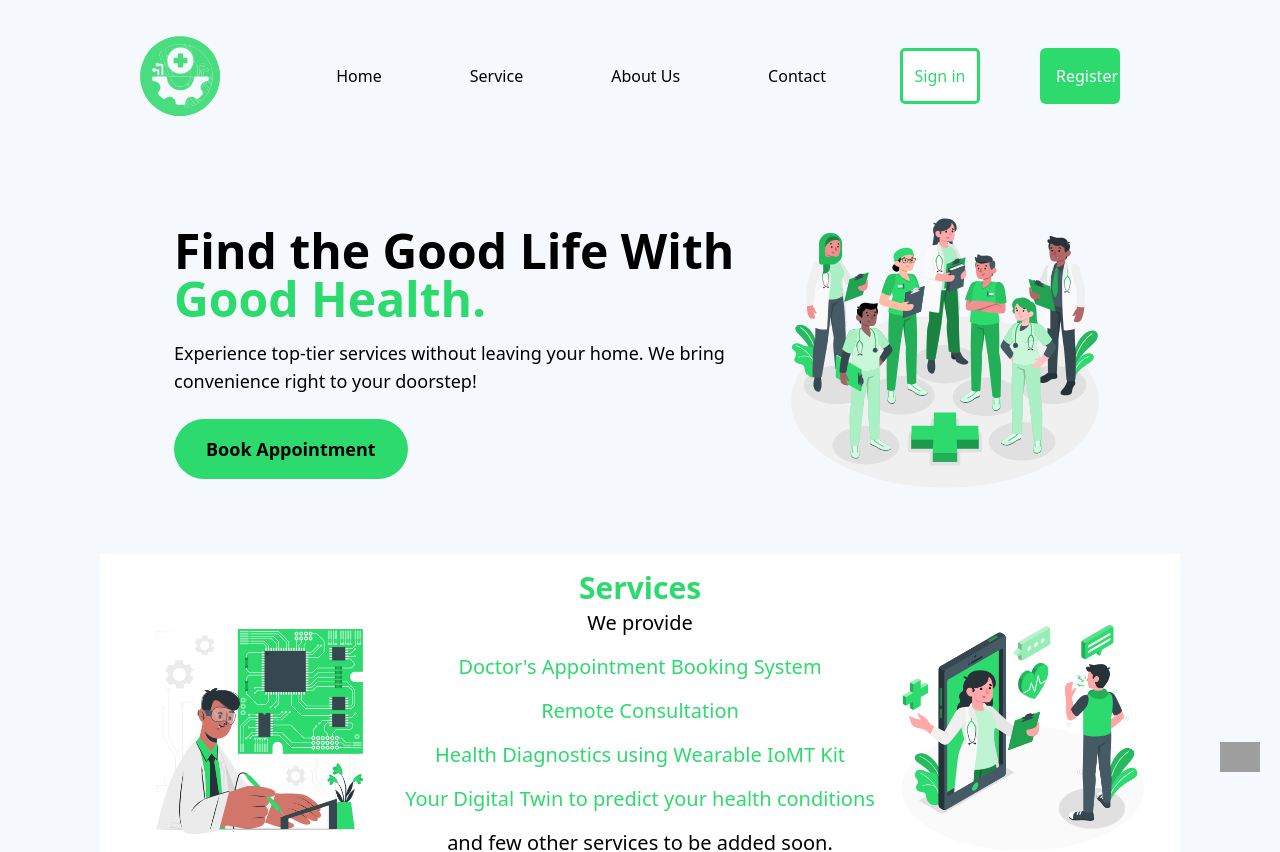
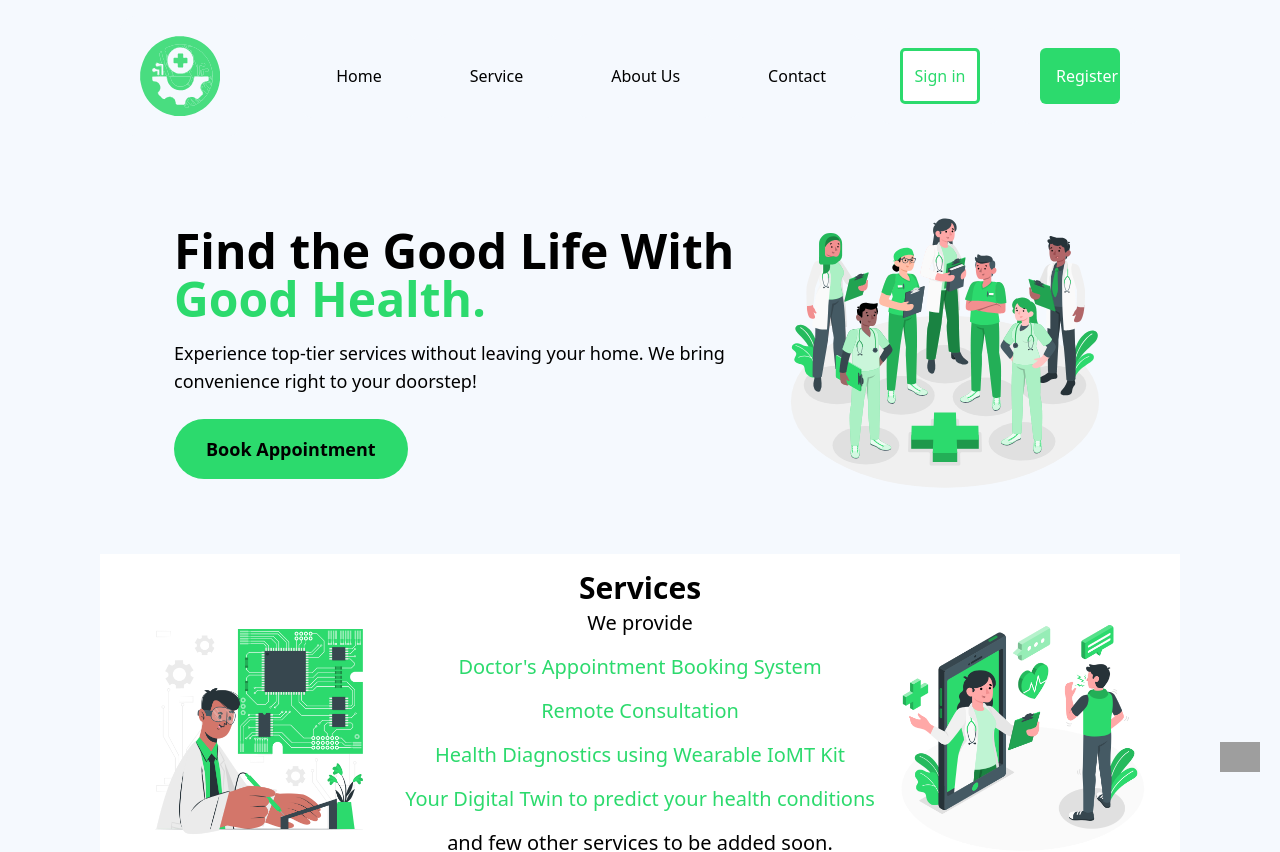
Before and after one commit to ReactersInc/telemedicine-frontend, a React (Create React App) app: page / in a window 1280 px wide. Shown: the top 852 px of the page. Built offline with nearby package versions, Linux system fonts and the light colour scheme; grey boxes are pictures that could not be loaded; the HTML template or start-up script is replaced by a standard one.

Commit message:
Update index.tsx

```diff
--- a/src/pages/home/index.tsx
+++ b/src/pages/home/index.tsx
@@ -36,7 +36,7 @@ function Home() {
       </div>
 
       <div className="bg-white px-8" id="service">
-        <h2 className="text-3xl font-semibold flex justify-center justify-items-center pt-4 text-[#2cda6d]">
+        <h2 className="text-3xl font-semibold flex justify-center justify-items-center pt-4">
           Services
         </h2>
         <div className="flex justify-between items-center">
```
